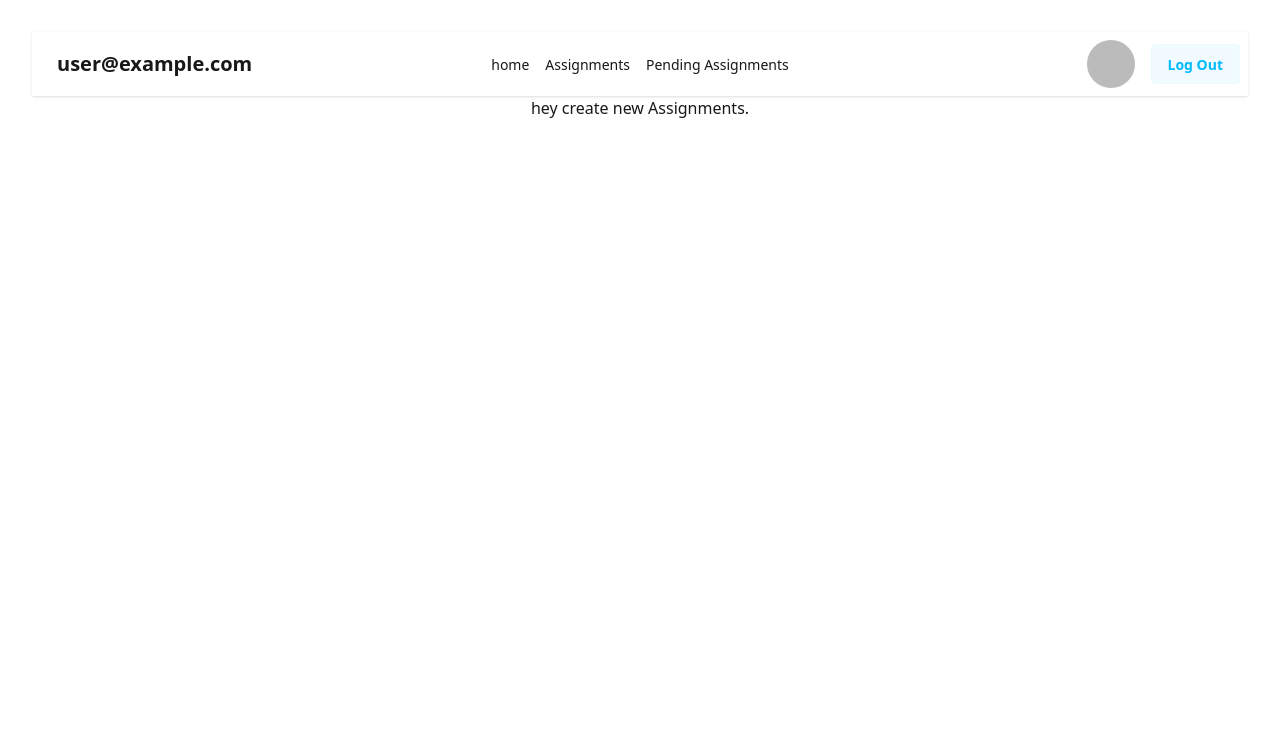
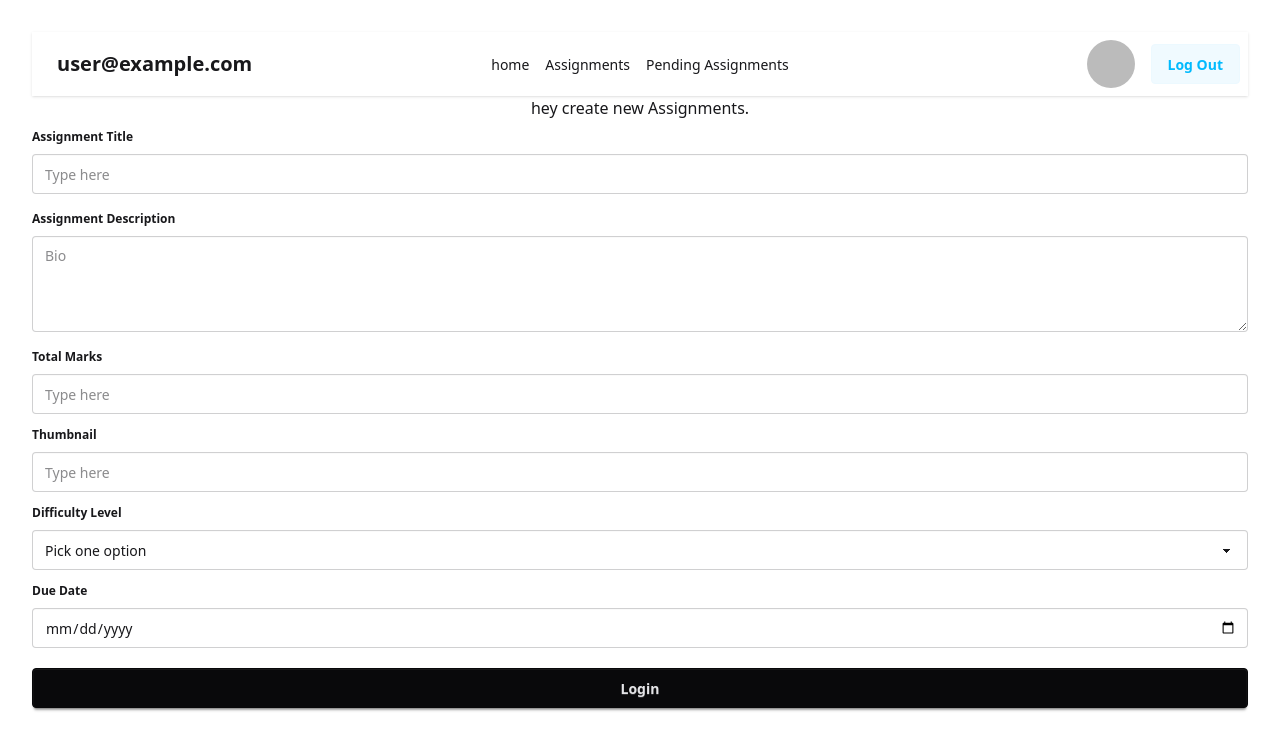
Before and after one commit to ComputerKnowledge/Assignment-11-Client-side, a React (Vite) app: page /createAssignments in a window 1280 px wide. Shown: the top 750 px of the page. Built offline with nearby package versions, Linux system fonts and the light colour scheme; no server answers; sample sign-in values are in the browser's storage.

Commit message:
created the form for create assignmnet page

```diff
--- a/src/component/CreateAssignments.jsx
+++ b/src/component/CreateAssignments.jsx
@@ -1,9 +1,85 @@
 import React from "react";
 
 const CreateAssignments = () => {
+  const handleSubmit = (e) => {
+    e.preventDefault();
+    const formData = new FormData(e.target);
+    const data = Object.fromEntries(formData.entries());
+    console.log(data);
+  };
   return (
     <div>
       <h3>hey create new Assignments.</h3>
+      <form onSubmit={handleSubmit}>
+        <fieldset>
+          <fieldset className="fieldset">
+            <legend className="fieldset-legend text-left">
+              Assignment Title
+            </legend>
+            <input
+              type="text"
+              className="input w-full"
+              placeholder="Type here"
+              name="assignmentTitle"
+            />
+          </fieldset>
+          <fieldset className="fieldset">
+            <fieldset className="fieldset">
+              <legend className="fieldset-legend text-left">
+                Assignment Description
+              </legend>
+              <textarea
+                className="textarea h-24 w-full"
+                placeholder="Bio"
+                name="assignmentDescription"
+              ></textarea>
+            </fieldset>
+          </fieldset>
+          <fieldset className="fieldset">
+            <legend className="fieldset-legend text-left">Total Marks</legend>
+            <input
+              type="number"
+              className="input w-full"
+              placeholder="Type here"
+              name="totalMarks"
+            />
+          </fieldset>
+          <fieldset className="fieldset">
+            <legend className="fieldset-legend text-left">Thumbnail</legend>
+            <input
+              type="url"
+              className="input w-full"
+              placeholder="Type here"
+              name="thumbnail"
+            />
+          </fieldset>
+          <fieldset className="fieldset">
+            <legend className="fieldset-legend text-left">
+              Difficulty Level
+            </legend>
+            <select
+              defaultValue="Pick one option"
+              className="select w-full"
+              name="difficultyLevel"
+            >
+              <option disabled={true}>Pick one option</option>
+              <option>Easy</option>
+              <option>Medium</option>
+              <option>Hard</option>
+            </select>
+          </fieldset>
+          <fieldset className="fieldset">
+            <legend className="fieldset-legend text-left">Due Date</legend>
+            <input
+              type="date"
+              className="input w-full"
+              placeholder="Type here"
+              name="dueDate"
+            />
+          </fieldset>
+          <button className="btn w-full btn-neutral mt-4">Login</button>
+        </fieldset>
+      </form>
     </div>
   );
 };
```
